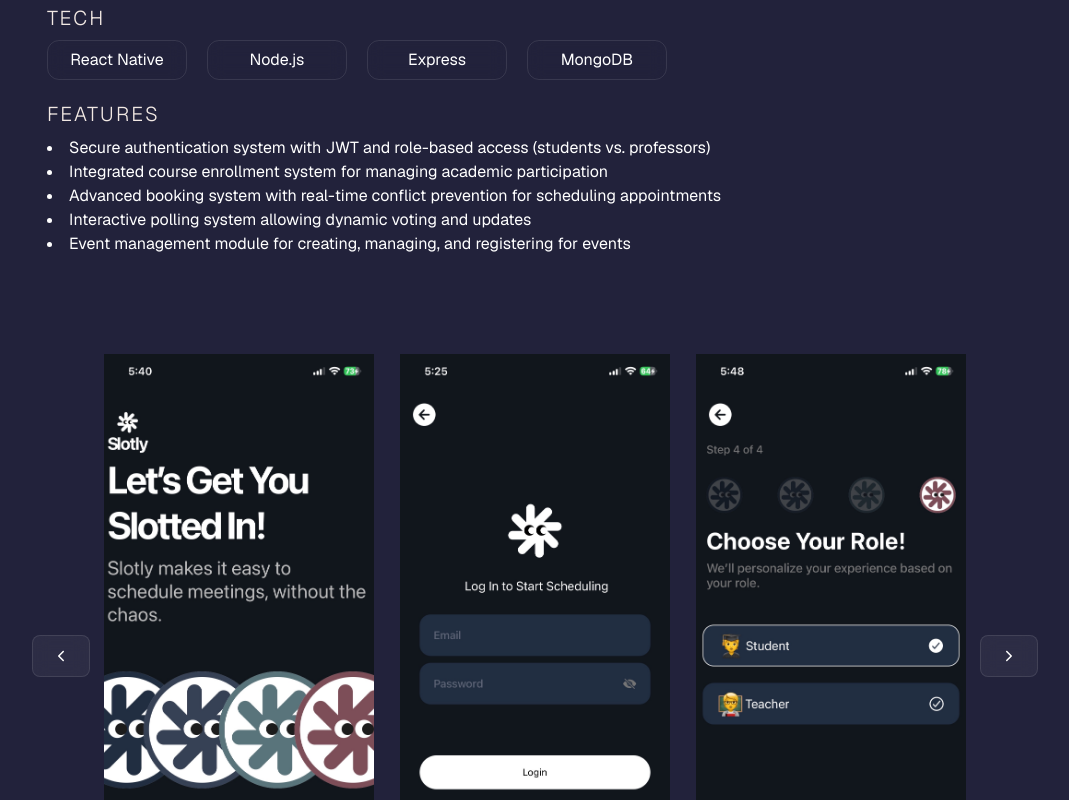
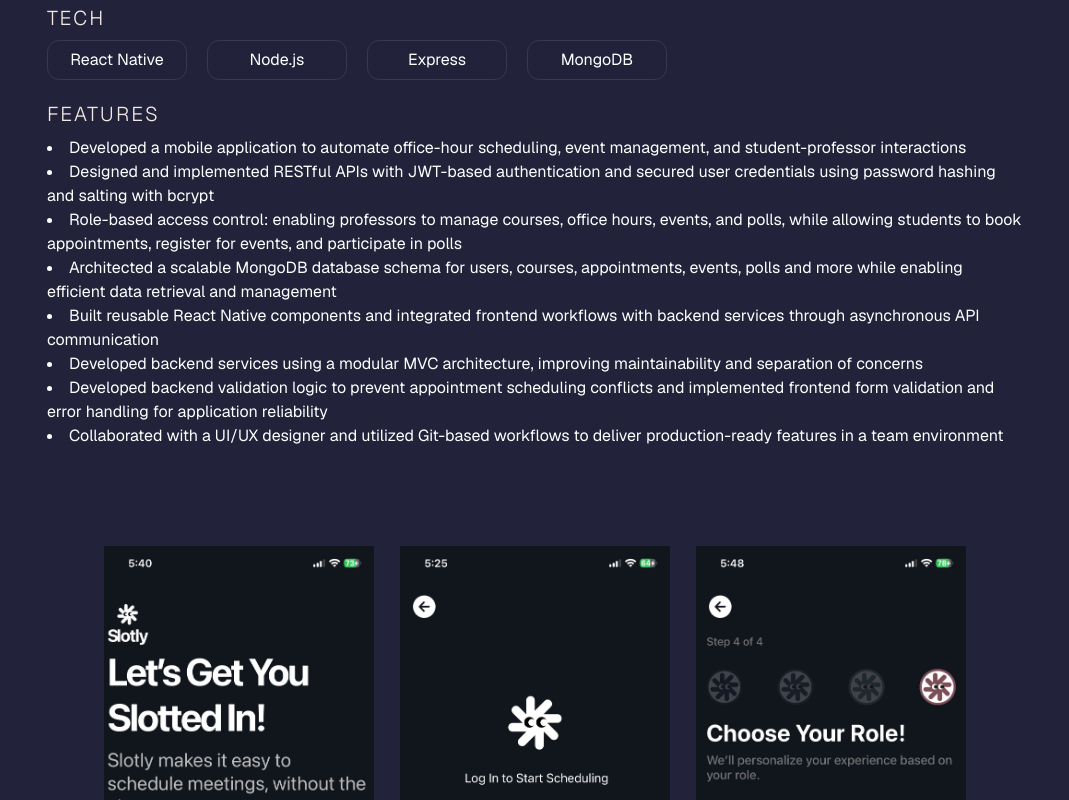
Before and after one commit to theaverage-coder/portfolio, a Next.js app: page / in a window 1280 px wide. Shown: the part 1220-2020 px from the top of the page, without its empty margins (105-1174 px from the left). Built offline with nearby package versions, Linux system fonts and the light colour scheme.

Commit message:
Update Slotly project

```diff
--- a/app/page.jsx
+++ b/app/page.jsx
@@ -16,12 +16,12 @@
       items: ["React.js", "React Native", "Node.js"]
     },
     {
-      title: "DATABASES & STORAGE",
-      items: ["MySQL", "MongoDB", "Redis"]
+      title: "DATABASES",
+      items: ["MySQL", "MongoDB"]
     },
     {
       title: "TOOLS & TECHNOLOGIES",
-      items: ["HTML", "CSS", "Git", "Docker"]
+      items: ["HTML", "CSS", "Git"]
     }
   ];
 
@@ -57,11 +57,14 @@
         "MongoDB"
       ],
       features: [
-        "Secure authentication system with JWT and role-based access (students vs. professors)",
-        "Integrated course enrollment system for managing academic participation",
-        "Advanced booking system with real-time conflict prevention for scheduling appointments",
-        "Interactive polling system allowing dynamic voting and updates",
-        "Event management module for creating, managing, and registering for events"
+        "Developed a mobile application to automate office-hour scheduling, event management, and student-professor interactions",
+        "Designed and implemented RESTful APIs with JWT-based authentication and secured user credentials using password hashing and salting with bcrypt",
+        "Role-based access control: enabling professors to manage courses, office hours, events, and polls, while allowing students to book appointments, register for events, and participate in polls",
+        "Architected a scalable MongoDB database schema for users, courses, appointments, events, polls and more while enabling efficient data retrieval and management",
+        "Built reusable React Native components and integrated frontend workflows with backend services through asynchronous API communication",
+        "Developed backend services using a modular MVC architecture, improving maintainability and separation of concerns",
+        "Developed backend validation logic to prevent appointment scheduling conflicts and implemented frontend form validation and error handling for application reliability",
+        "Collaborated with a UI/UX designer and utilized Git-based workflows to deliver production-ready features in a team environment"
       ],
       screenshots: [
         {
```
Also changed, not shown: public/diagram.svg.
